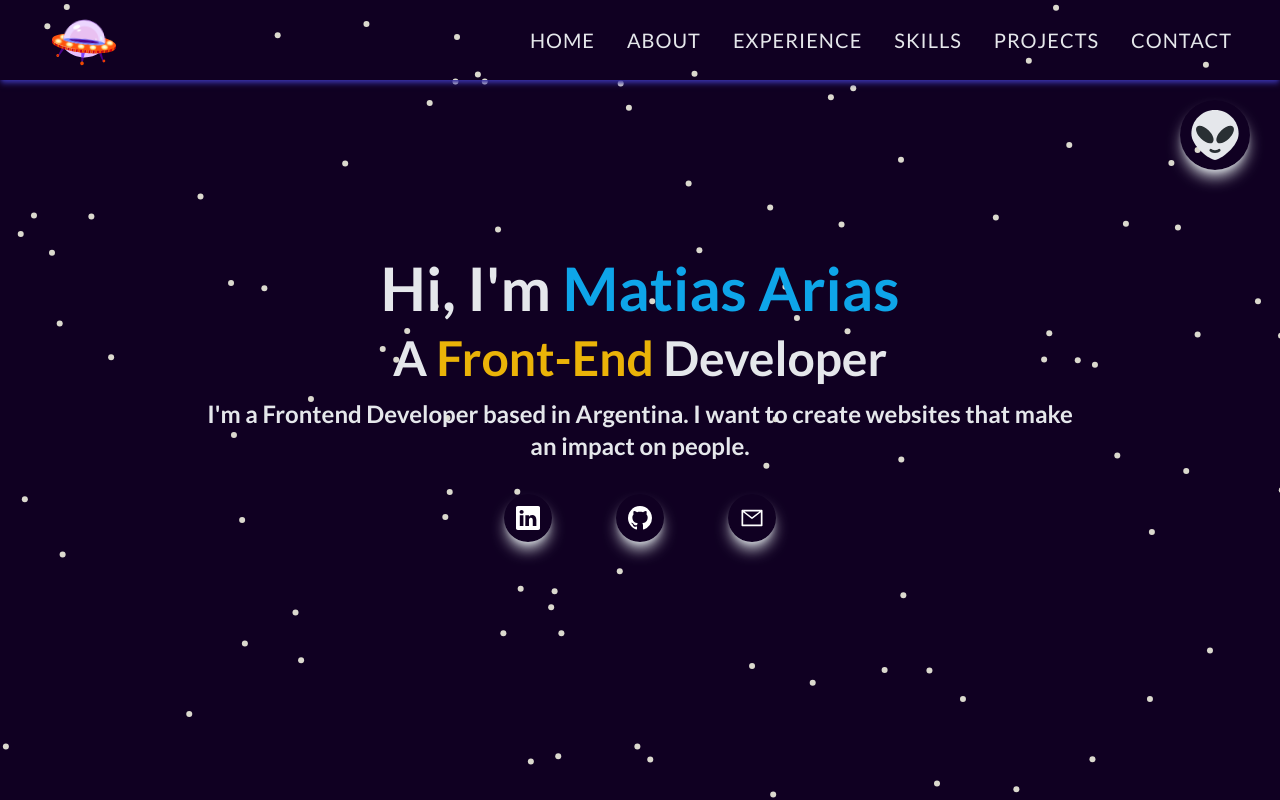
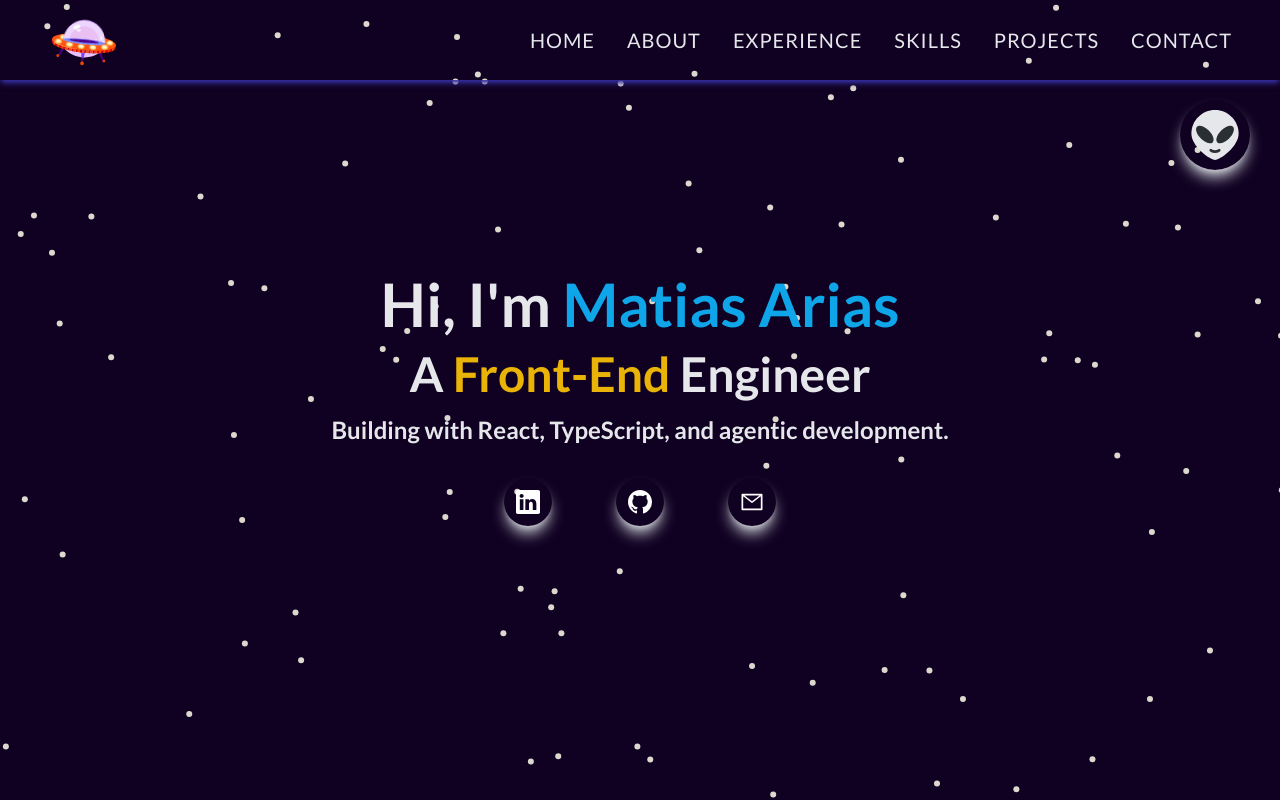
Before and after one commit to matiarias/my-portfolio, a Next.js app: page / in a window 1280 px wide. Shown: the top 800 px of the page. Built offline with nearby package versions, Linux system fonts and the light colour scheme.

Commit message:
fix: update job title from Developer to Engineer and refine description in Hero component

```diff
--- a/components/Hero.tsx
+++ b/components/Hero.tsx
@@ -17,13 +17,12 @@ const Hero = () => {
 
         <h2 className="text-gray-200 font-bold max-[380px]:text-2xl text-3xl md:text-4xl lg:text-5xl">
           A <span className="text-yellow-500 font-bold">Front-End</span>{" "}
-          Developer
+          Engineer
         </h2>
 
         <div className="w-full max-w-4xl">
           <p className="text-gray-200 font-bold max-[380px]:text-sm text-lg md:text-xl lg:text-2xl">
-            I&apos;m a Frontend Developer based in Argentina. I want to create
-            websites that make an impact on people.
+            Building with React, TypeScript, and agentic development.
           </p>
         </div>
 
```
